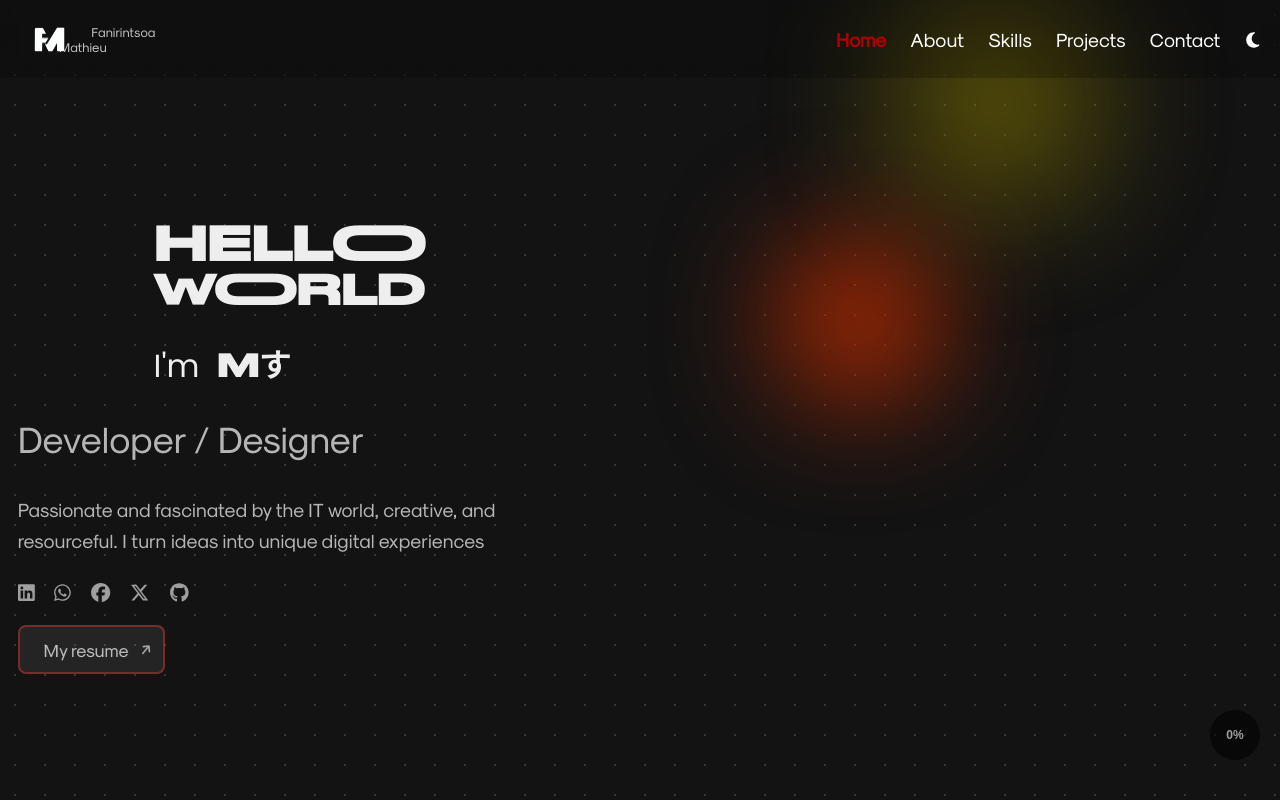
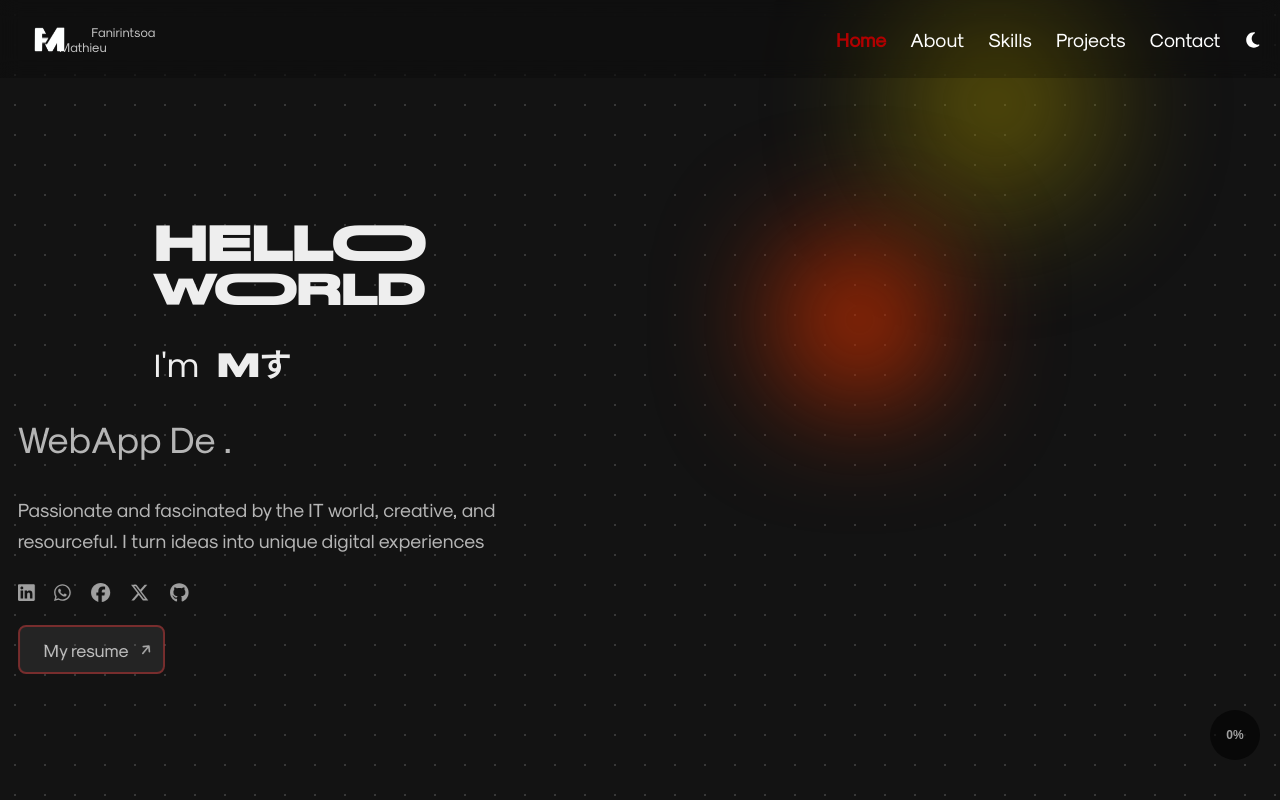
Before and after one commit to MathieuFan22/fanirintsoa-mathieu-portfolio, a React (Vite) app: page / in a window 1280 px wide. Shown: the top 800 px of the page. Built offline with nearby package versions, Linux system fonts and the light colour scheme.

Commit message:
Feat: TypeWriter Effect Animation

```diff
--- a/package.json
+++ b/package.json
@@ -25,6 +25,7 @@
     "react": "^18.3.1",
     "react-awesome-reveal": "^4.3.1",
     "react-dom": "^18.3.1",
+    "react-simple-typewriter": "^5.0.1",
     "react-syntax-highlighter": "^15.6.1",
     "styled-components": "^6.1.15"
   },
--- a/src/Components/WelcomePage.tsx
+++ b/src/Components/WelcomePage.tsx
@@ -1,4 +1,5 @@
 import "./welcome-page.css";
+import { useTypewriter, Cursor } from "react-simple-typewriter";
 import { FontAwesomeIcon } from "@fortawesome/react-fontawesome";
 import { faArrowDown } from "@fortawesome/free-solid-svg-icons";
 import {
@@ -18,6 +19,12 @@ const WelcomePage: React.FC = () => {
   const { isLightMode } = useTheme();
   const h2X = useTransform(scrollYProgress, [0, 5], [0, 10500]);
   const h1X = useTransform(scrollYProgress, [0, 5], [0, -10500]);
+  const [functionText] = useTypewriter({
+    words : ['WebApp Developer', 'Graphic Designer', 'UI/UX Designer', 'Mobile App Developer'],
+    loop : true,
+    typeSpeed: 50,
+    deleteSpeed: 50,
+  });
     return (
     <section className={`welcome-section ${isLightMode? "light" : "dark"}`}>
       <div className={`left-side ${isLightMode? "light" : "dark"}`} >
@@ -37,7 +44,7 @@ const WelcomePage: React.FC = () => {
           </div>
         </motion.h2>
         <Fade direction="left">
-          <div className="function">Developer / Designer</div>
+          <div className="function">{functionText} .</div>
           <p>
             Passionate and fascinated by the IT world, creative, and
             resourceful. I turn ideas into unique digital experiences
```
Also changed, not shown: 1 other file (tests, documents, lock files or other folders).
